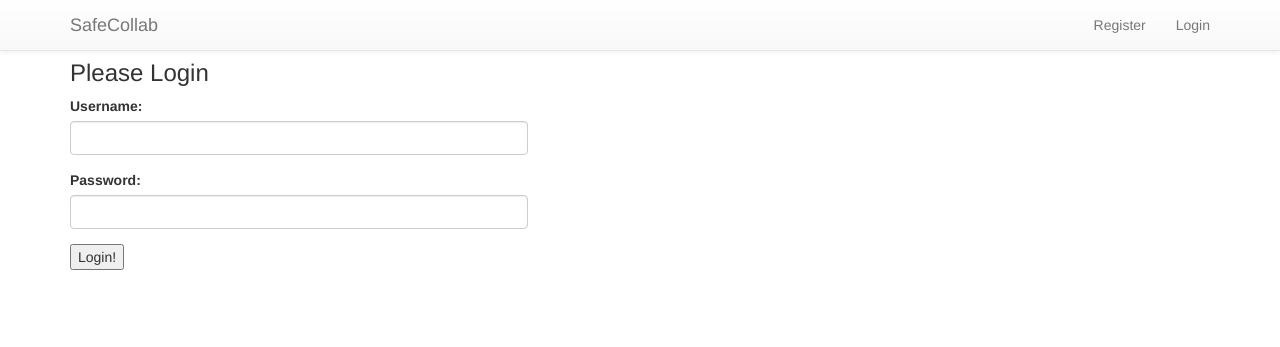
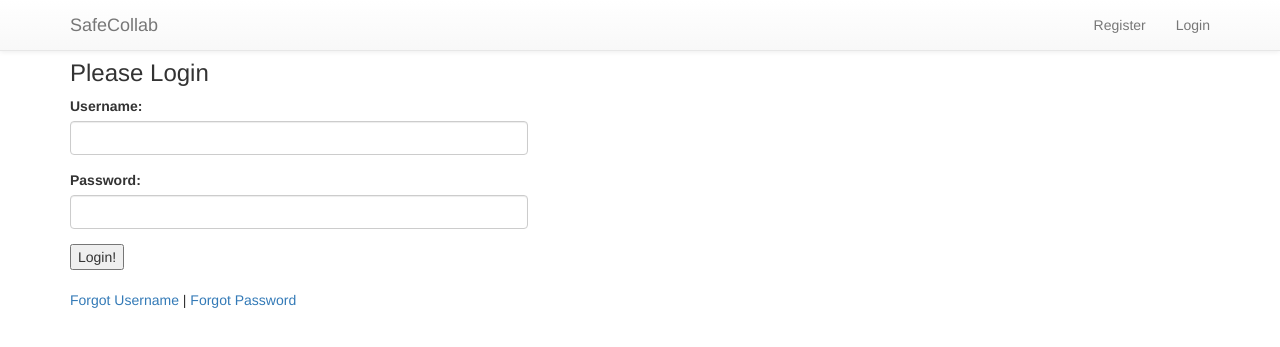
Before and after one commit to MikeVerdicchio/SafeCollab, a Django app: page /login/ in a window 1280 px wide. Shown: the top 347 px of the page. Run offline with Django 3.2, Linux system fonts and the light colour scheme; parts of the project's set-up code (start-up, migrations or seed data) failed here and were passed over; some libraries are stand-ins or nearby versions.

Commit message:
Forgot username and forgot password working

```diff
--- a/SafeCollab/urls.py
+++ b/SafeCollab/urls.py
@@ -13,7 +13,8 @@ urlpatterns = patterns('',
                        url(r'^admin/', include(admin.site.urls)),
                        url(r'^login/$', 'auth.views.login_user'),
                        url(r'^register/$', 'auth.views.register_user'),
-                      url(r'^changepassword/$', 'auth.views.change_password'),
+                       url(r'^changepassword/$', 'auth.views.change_password'),
+                       url(r'^forgot/$', 'auth.views.forgot_username'),
                        url(r'^logout/$', 'auth.views.logout_user'),
                        url(r'^groups/', include('auth.urls', namespace='groups')),
                        url(r'^sm/', 'auth.views.list_users'),
@@ -21,7 +22,7 @@ urlpatterns = patterns('',
                        url(r'^encrypt/$', 'encrypt.views.index'),
                        url(r'^FileUpload/', include('FileUpload.urls')),
                        url(r'^reports/', include('report_database.urls')),
-                       #url(r'^$', RedirectView.as_view(url='/FileUpload/list/', permanent=False)),
-                       #url(r'^upload/$', 'FileUpload.views.index'),
+                       # url(r'^$', RedirectView.as_view(url='/FileUpload/list/', permanent=False)),
+                       # url(r'^upload/$', 'FileUpload.views.index'),
                        url(r'^messages/', include('django_messages.urls', namespace='messages')),
                        ) + static(settings.MEDIA_URL, document_root=settings.MEDIA_ROOT)
--- a/auth/forms.py
+++ b/auth/forms.py
@@ -19,6 +19,7 @@ class RegisterForm(forms.Form):
 
 class ForgotUsername(forms.Form):
     email = forms.EmailField(label='Email', max_length=50)
+    last = forms.CharField(label='Last Name', max_length=30)
 
 
 class ForgotPassword(forms.Form):
--- a/auth/views.py
+++ b/auth/views.py
@@ -205,3 +205,18 @@ def change_password(request):
         form = ForgotPassword()
 
     return render(request, 'changepassword.html', {'form': form})
+
+
+def forgot_username(request):
+    username = ''
+    if request.method == 'POST':
+        form = ForgotUsername(request.POST)
+        if form.is_valid():
+            last = form.cleaned_data['last']
+            email = form.cleaned_data['email']
+            user = User.objects.get(email=email, last_name=last)
+            username = user.username
+    else:
+        form = ForgotUsername()
+
+    return render(request, 'forgot.html', {'form': form, 'username': username})
--- a/templates/login.html
+++ b/templates/login.html
@@ -21,6 +21,8 @@
                         </div>
                         <input type="submit" value="Login!"/>
                     </form>
+                    <br>
+                    <a href="/forgot/">Forgot Username</a> | <a href="/changepassword/">Forgot Password</a>
                 </div>
             </div>
         </div>
```
